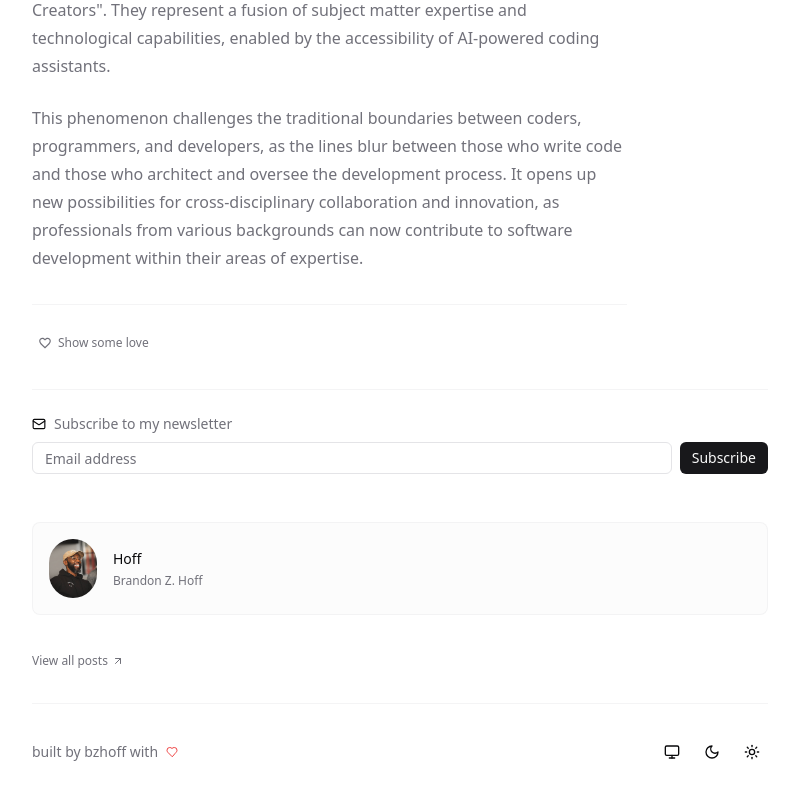
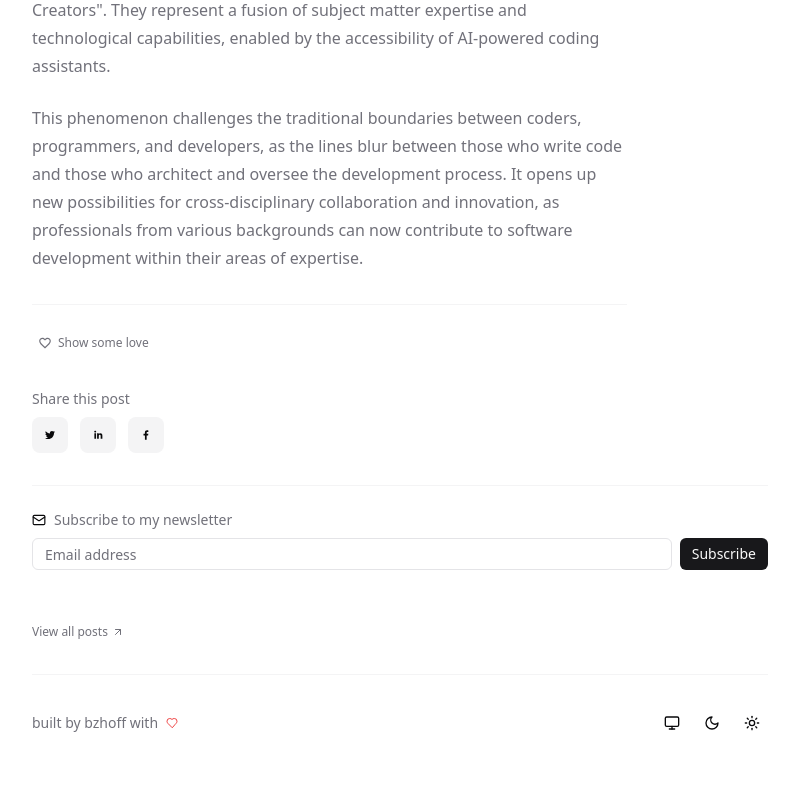
Before and after one commit to prompt-stack/bzhoff, a Next.js app: page /posts/the-rise-of-full-stack-creators in a window 1280 px wide. Shown: the part 534-1334 px from the top of the page, without its empty margins (240-1039 px from the left). Built offline with nearby package versions, Linux system fonts and the light colour scheme; no server answers.

Commit message:
feat: add social share buttons and remove author bio - Add social share buttons (Twitter, LinkedIn, Facebook) - Remove author bio section from posts - Update MDX layout to be more minimal

```diff
--- a/app/components/markdown/mdx-layout.tsx
+++ b/app/components/markdown/mdx-layout.tsx
@@ -1,22 +1,24 @@
+'use client'
+
 import Link from "next/link"
 import { ArrowUpRight } from 'lucide-react'
 import { ThemeToggle } from "@/app/theme-toggle"
-import { AuthorBio } from "@/app/components/ui/author-bio"
 import { NewsletterSignup } from "@/app/components/newsletter-signup"
 import { Footer } from "@/app/components/layout/footer"
+import { ShareButtons } from "@/app/components/share-buttons"
 
 interface MDXLayoutProps {
   children: React.ReactNode
   metadata?: {
     title?: string
     date?: string
-    author?: string
-    authorImage?: string
-    authorBio?: string
+    canonical?: string
   }
 }
 
 export function MDXLayout({ children, metadata }: MDXLayoutProps) {
+  const currentUrl = typeof window !== 'undefined' ? window.location.href : metadata?.canonical || ''
+
   return (
     <div className="min-h-screen bg-background text-foreground">
       <main className="container max-w-3xl mx-auto px-4 py-12">
@@ -44,17 +46,18 @@ export function MDXLayout({ children, metadata }: MDXLayoutProps) {
           {children}
         </article>
 
+        {/* Share buttons */}
+        <div className="mt-8 mb-4">
+          <h3 className="text-sm text-muted-foreground mb-2">Share this post</h3>
+          <ShareButtons
+            url={currentUrl}
+            title={metadata?.title || ''}
+          />
+        </div>
+
         <div className="border-t border-border/40 mt-8 pt-6">
           <NewsletterSignup />
         </div>
-
-        {metadata?.author && (
-          <AuthorBio
-            author={metadata.author}
-            image={metadata.authorImage || "/images/authors/hoff-linkedin.jpg"}
-            bio={metadata.authorBio}
-          />
-        )}
 
         <div className="mt-8 mb-8">
           <Link
--- /dev/null
+++ b/app/components/share-buttons.tsx
@@ -0,0 +1,52 @@
+import {
+  TwitterShareButton,
+  LinkedinShareButton,
+  FacebookShareButton,
+  TwitterIcon,
+  LinkedinIcon,
+  FacebookIcon,
+} from 'react-share';
+
+interface ShareButtonsProps {
+  url: string;
+  title: string;
+  summary?: string;
+}
+
+export function ShareButtons({ url, title, summary }: ShareButtonsProps) {
+  return (
+    <div className="flex gap-3 items-center">
+      <TwitterShareButton
+        url={url}
+        title={title}
+        className="flex"
+      >
+        <div className="p-2 rounded-lg bg-secondary hover:bg-secondary/80 transition-colors">
+          <TwitterIcon size={20} round={false} iconFillColor="currentColor" bgStyle={{ fill: 'transparent' }} />
+        </div>
+      </TwitterShareButton>
+
+      <LinkedinShareButton
+        url={url}
+        title={title}
+        summary={summary}
+        source="bzhoff.com"
+        className="flex"
+      >
+        <div className="p-2 rounded-lg bg-secondary hover:bg-secondary/80 transition-colors">
+          <LinkedinIcon size={20} round={false} iconFillColor="currentColor" bgStyle={{ fill: 'transparent' }} />
+        </div>
+      </LinkedinShareButton>
+
+      <FacebookShareButton
+        url={url}
+        hashtag="#tech"
+        className="flex"
+      >
+        <div className="p-2 rounded-lg bg-secondary hover:bg-secondary/80 transition-colors">
+          <FacebookIcon size={20} round={false} iconFillColor="currentColor" bgStyle={{ fill: 'transparent' }} />
+        </div>
+      </FacebookShareButton>
+    </div>
+  );
+}
```
